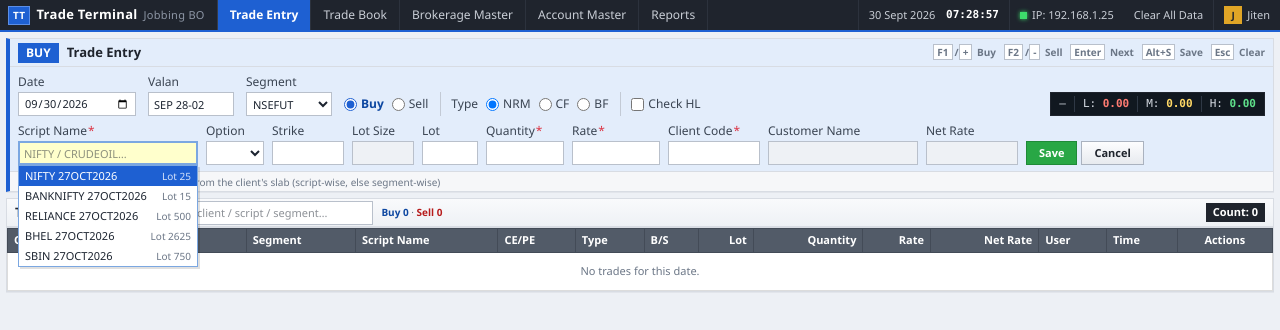
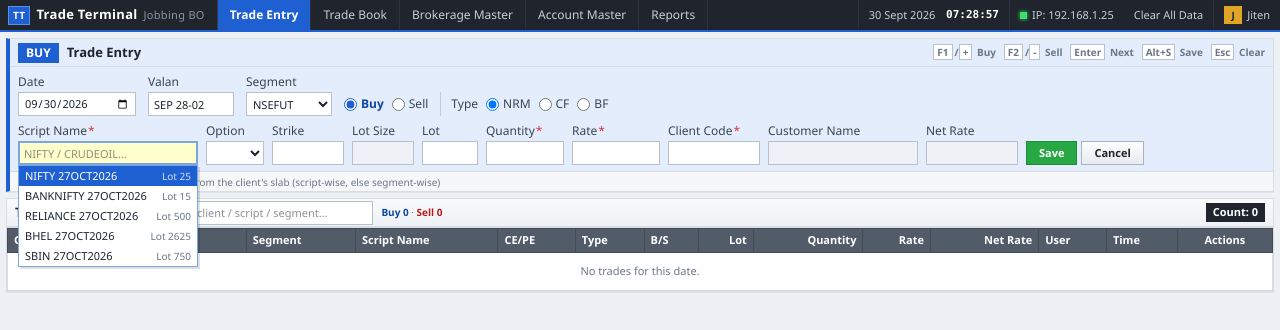
Before and after one commit to Ishant3300/Trade-terminal, a Next.js app: page / in a window 1280 px wide. Shown: the top 330 px of the page. Built offline with nearby package versions, Linux system fonts and the light colour scheme.

Commit message:
Remove simulated live price feed
Drop the random-walk ticker (L/M/H bar), Check HL validation and rate
auto-fill. Position MTM is now marked to the last traded rate of each
contract.

Co-Authored-By: Claude Opus 5.5 <noreply@anthropic.com>

```diff
--- a/components/terminal/store.ts
+++ b/components/terminal/store.ts
@@ -1,6 +1,6 @@
 "use client";
 
-import { useEffect, useMemo, useReducer, useState } from "react";
+import { useEffect, useMemo, useReducer } from "react";
 import { computeTradeCalcs } from "@/lib/terminal/engine";
 import { createEmptyData, INSTRUMENTS } from "@/lib/terminal/seed";
 import type { Account, Slab, TerminalData, Trade } from "@/lib/terminal/types";
@@ -85,35 +85,3 @@ export function useTerminalStore() {
   const calcs = useMemo(() => computeTradeCalcs(data.trades, data.slabs, INSTRUMENTS), [data.trades, data.slabs]);
   return { data, dispatch, calcs };
 }
-
-export interface Tick {
-  ltp: number;
-  low: number;
-  high: number;
-}
-
-export const tickKey = (segment: string, name: string) => `${segment}|${name}`;
-
-/** Mock market feed: a small random walk on every instrument. */
-export function useTicker(intervalMs = 1500) {
-  const [ticks, setTicks] = useState<Record<string, Tick>>(() =>
-    Object.fromEntries(INSTRUMENTS.map((i) => [tickKey(i.segment, i.name), { ltp: i.ltp, low: i.low, high: i.high }]))
-  );
-  useEffect(() => {
-    const timer = setInterval(() => {
-      setTicks((prev) => {
-        const next: Record<string, Tick> = {};
-        for (const i of INSTRUMENTS) {
-          const k = tickKey(i.segment, i.name);
-          const p = prev[k];
-          const step = i.ltp * 0.0004 * (Math.random() * 2 - 1);
-          const ltp = +Math.min(Math.max(p.ltp + step, i.ltp * 0.97), i.ltp * 1.03).toFixed(2);
-          next[k] = { ltp, low: Math.min(p.low, ltp), high: Math.max(p.high, ltp) };
-        }
-        return next;
-      });
-    }, intervalMs);
-    return () => clearInterval(timer);
-  }, [intervalMs]);
-  return ticks;
-}
--- a/components/terminal/terminal-app.tsx
+++ b/components/terminal/terminal-app.tsx
@@ -5,7 +5,7 @@ import { TERMINAL_IP, TERMINAL_USER } from "@/lib/terminal/seed";
 import { AccountMaster } from "./account-master";
 import { BrokerageMaster } from "./brokerage-master";
 import { Reports } from "./reports";
-import { useTerminalStore, useTicker } from "./store";
+import { useTerminalStore } from "./store";
 import { TradeBook } from "./trade-book";
 import { TradeEntry } from "./trade-entry";
 import "./terminal.css";
@@ -33,7 +33,6 @@ function Clock() {
 export default function TerminalApp() {
   const [tab, setTab] = useState<TabId>("entry");
   const { data, dispatch, calcs } = useTerminalStore();
-  const ticks = useTicker();
 
   return (
     <div className="tt">
@@ -57,11 +56,11 @@ export default function TerminalApp() {
         </div>
       </nav>
 
-      {tab === "entry" && <TradeEntry data={data} dispatch={dispatch} calcs={calcs} ticks={ticks} />}
+      {tab === "entry" && <TradeEntry data={data} dispatch={dispatch} calcs={calcs} />}
       {tab === "book" && <TradeBook data={data} calcs={calcs} />}
       {tab === "brokerage" && <BrokerageMaster data={data} dispatch={dispatch} />}
       {tab === "account" && <AccountMaster data={data} dispatch={dispatch} />}
-      {tab === "reports" && <Reports data={data} calcs={calcs} ticks={ticks} />}
+      {tab === "reports" && <Reports data={data} calcs={calcs} />}
     </div>
   );
 }
--- a/components/terminal/terminal-loader.tsx
+++ b/components/terminal/terminal-loader.tsx
@@ -2,7 +2,7 @@
 
 import dynamic from "next/dynamic";
 
-// Client-only: state lives in localStorage and the UI is clock/ticker driven.
+// Client-only: state lives in localStorage and the UI is clock driven.
 const TerminalApp = dynamic(() => import("./terminal-app"), {
   ssr: false,
   loading: () => <div style={{ padding: 12, font: "11px Segoe UI, Tahoma, Arial" }}>Loading terminal…</div>,
--- a/components/terminal/terminal.css
+++ b/components/terminal/terminal.css
@@ -287,26 +287,6 @@ textarea.tt-input {
 .tt-entry.sell .tt-side-tag {
   background: #dc3545;
 }
-.tt-ticker {
-  display: inline-flex;
-  align-items: center;
-  height: 24px;
-  border: 1px solid #1f242d;
-  background: #111820;
-  color: #d8dde5;
-  font-family: Consolas, "Lucida Console", monospace;
-  font-size: 11px;
-}
-.tt-ticker span {
-  padding: 0 8px;
-  border-right: 1px solid #2f3845;
-}
-.tt-ticker b {
-  font-weight: 600;
-}
-.tt-ticker .l { color: #ff7b72; }
-.tt-ticker .m { color: #ffd866; }
-.tt-ticker .h { color: #5fe08a; }
 .tt-status {
   font-size: 11px;
   height: 20px;
--- a/components/terminal/trade-entry.tsx
+++ b/components/terminal/trade-entry.tsx
@@ -7,8 +7,7 @@ import {
 } from "@/lib/terminal/engine";
 import { INSTRUMENTS, TERMINAL_IP, TERMINAL_USER } from "@/lib/terminal/seed";
 import { DERIVATIVE_SEGMENTS, SEGMENTS, type OptionType, type Segment, type Side, type TerminalData, type Trade, type TradeType } from "@/lib/terminal/types";
-import type { Action, Tick } from "./store";
-import { tickKey } from "./store";
+import type { Action } from "./store";
 import { Field, Suggest } from "./ui";
 
 interface Form {
@@ -17,7 +16,6 @@ interface Form {
   segment: Segment;
   side: Side;
   tradeType: TradeType;
-  checkHL: boolean;
   script: string;
   option: OptionType;
   strike: string;
@@ -30,19 +28,18 @@ interface Form {
 const today = () => toDateStr(new Date());
 
 const initialForm = (): Form => ({
-  date: today(), valan: valanFor(today()), segment: "NSEFUT", side: "B", tradeType: "NRM", checkHL: false,
+  date: today(), valan: valanFor(today()), segment: "NSEFUT", side: "B", tradeType: "NRM",
   script: "", option: "", strike: "", lot: "", qty: "", rate: "", clientCode: "",
 });
 
 const num = (s: string) => (s.trim() === "" ? NaN : Number(s));
 
 export function TradeEntry({
-  data, dispatch, calcs, ticks,
+  data, dispatch, calcs,
 }: {
   data: TerminalData;
   dispatch: Dispatch<Action>;
   calcs: Map<number, TradeCalc>;
-  ticks: Record<string, Tick>;
 }) {
   const [form, setForm] = useState<Form>(initialForm);
   const [editingId, setEditingId] = useState<number | null>(null);
@@ -67,7 +64,6 @@ export function TradeEntry({
   const inst = findInstrument(INSTRUMENTS, form.segment, form.script);
   const lotSize = inst?.lotSize ?? 0;
   const account = data.accounts.find((a) => a.code === form.clientCode.trim().toUpperCase());
-  const tick = inst ? ticks[tickKey(inst.segment, inst.name)] : undefined;
 
   const set = <K extends keyof Form>(key: K, value: Form[K]) => setForm((f) => ({ ...f, [key]: value }));
 
@@ -75,11 +71,8 @@ export function TradeEntry({
     setForm((f) => {
       const next = { ...f, script };
       const i = findInstrument(INSTRUMENTS, f.segment, script);
-      if (i) {
-        const lot = num(f.lot);
-        if (lot > 0) next.qty = String(lot * i.lotSize);
-        if (!f.rate && f.segment !== "NSEOPT") next.rate = String(ticks[tickKey(i.segment, i.name)]?.ltp ?? i.ltp);
-      }
+      const lot = num(f.lot);
+      if (i && lot > 0) next.qty = String(lot * i.lotSize);
       return next;
     });
 
@@ -141,7 +134,7 @@ export function TradeEntry({
 
   // ---- Actions ---------------------------------------------------------------------
   const resetForm = (keepHeader = true) => {
-    setForm((f) => (keepHeader ? { ...initialForm(), date: f.date, valan: f.valan, segment: f.segment, side: f.side, tradeType: f.tradeType, checkHL: f.checkHL } : initialForm()));
+    setForm((f) => (keepHeader ? { ...initialForm(), date: f.date, valan: f.valan, segment: f.segment, side: f.side, tradeType: f.tradeType } : initialForm()));
     setEditingId(null);
     setTimeout(() => scriptRef.current?.focus(), 0);
   };
@@ -161,8 +154,6 @@ export function TradeEntry({
       return fail(`Quantity must be a multiple of lot size ${inst.lotSize}`, qtyRef.current);
     const rate = num(form.rate);
     if (!(rate > 0)) return fail("Enter rate", rateRef.current);
-    if (form.checkHL && !isOpt && tick && (rate < tick.low || rate > tick.high))
-      return fail(`Rate ${fmt2(rate)} outside day range L ${fmt2(tick.low)} – H ${fmt2(tick.high)}`, rateRef.current);
     if (!account) return fail(`Invalid client code "${form.clientCode}"`, clientRef.current);
     if (!draft) return;
 
@@ -304,15 +295,6 @@ export function TradeEntry({
                 </label>
               ))}
             </div>
-            <label className="tt-check" style={{ height: 24, borderLeft: "1px solid #c3cad5", paddingLeft: 10 }}>
-              <input type="checkbox" checked={form.checkHL} onChange={(e) => set("checkHL", e.target.checked)} /> Check HL
-            </label>
-            <div className="tt-ticker" style={{ marginLeft: "auto" }} title={inst ? `${inst.name} (${inst.segment})` : "Select a script"}>
-              <span>{inst ? inst.symbol : "—"}</span>
-              <span>L: <b className="l">{fmt2(tick?.low ?? 0)}</b></span>
-              <span>M: <b className="m">{fmt2(tick?.ltp ?? 0)}</b></span>
-              <span style={{ borderRight: 0 }}>H: <b className="h">{fmt2(tick?.high ?? 0)}</b></span>
-            </div>
           </div>
 
           {/* Entry row */}
--- a/lib/terminal/engine.ts
+++ b/lib/terminal/engine.ts
@@ -231,34 +231,18 @@ export interface Position {
   avgBuy: number; // net-rate average
   avgSell: number;
   netQty: number;
-  ltp: number;
+  lastRate: number; // last traded rate in this contract
   realized: number; // on net rates (brokerage included)
-  mtm: number; // unrealized on open qty vs LTP, net rates
+  mtm: number; // unrealized on open qty vs last rate, net rates
   grossRealized: number; // on trade rates
   grossMtm: number;
   brokerage: number;
 }
 
-/**
- * Last price per contract: instrument LTP for futures / equity, last traded
- * price for options (no option chain feed in this terminal).
- */
-export function lastPrice(t: Trade, instruments: Instrument[], ticks: Record<string, number>, lastTraded: Map<string, number>) {
-  if (!t.option) {
-    const inst = findInstrument(instruments, t.segment, t.script);
-    if (inst) return ticks[`${inst.segment}|${inst.name}`] ?? inst.ltp;
-  }
-  return lastTraded.get(instrumentKey(t)) ?? t.rate;
-}
-
-export function computePositions(
-  trades: Trade[],
-  calcs: Map<number, TradeCalc>,
-  instruments: Instrument[],
-  ticks: Record<string, number>
-): Position[] {
+/** MTM is marked to the last rate traded in each contract (no market data feed). */
+export function computePositions(trades: Trade[], calcs: Map<number, TradeCalc>): Position[] {
   const lastTraded = new Map<string, number>();
-  for (const t of [...trades].sort((a, b) => a.addTime.localeCompare(b.addTime))) {
+  for (const t of [...trades].sort((a, b) => a.addTime.localeCompare(b.addTime) || a.id - b.id)) {
     lastTraded.set(instrumentKey(t), t.rate);
   }
 
@@ -284,7 +268,7 @@ export function computePositions(
   const out: Position[] = [];
   for (const [key, p] of map) {
     const t = p.sample;
-    const ltp = lastPrice(t, instruments, ticks, lastTraded);
+    const lastRate = lastTraded.get(instrumentKey(t)) ?? t.rate;
     const avgBuy = p.bq ? p.bn / p.bq : 0;
     const avgSell = p.sq ? p.sn / p.sq : 0;
     const gAvgBuy = p.bq ? p.bg / p.bq : 0;
@@ -292,7 +276,7 @@ export function computePositions(
     const matched = Math.min(p.bq, p.sq);
     const netQty = p.bq - p.sq;
     const unreal = (aBuy: number, aSell: number) =>
-      netQty > 0 ? (ltp - aBuy) * netQty : netQty < 0 ? (aSell - ltp) * -netQty : 0;
+      netQty > 0 ? (lastRate - aBuy) * netQty : netQty < 0 ? (aSell - lastRate) * -netQty : 0;
     out.push({
       key,
       clientCode: t.clientCode,
@@ -303,7 +287,7 @@ export function computePositions(
       avgBuy,
       avgSell,
       netQty,
-      ltp,
+      lastRate,
       realized: (avgSell - avgBuy) * matched,
       mtm: unreal(avgBuy, avgSell),
       grossRealized: (gAvgSell - gAvgBuy) * matched,
--- a/lib/terminal/seed.ts
+++ b/lib/terminal/seed.ts
@@ -3,31 +3,29 @@ import type { Instrument, Segment, TerminalData } from "./types";
 export const TERMINAL_USER = "Jiten";
 export const TERMINAL_IP = "192.168.1.25";
 
-const inst = (name: string, symbol: string, segment: Segment, lotSize: number, ltp: number): Instrument => ({
-  name, symbol, segment, lotSize, ltp,
-  low: +(ltp * 0.988).toFixed(2),
-  high: +(ltp * 1.011).toFixed(2),
+const inst = (name: string, symbol: string, segment: Segment, lotSize: number): Instrument => ({
+  name, symbol, segment, lotSize,
 });
 
 export const INSTRUMENTS: Instrument[] = [
-  inst("NIFTY 27OCT2026", "NIFTY", "NSEFUT", 25, 25480),
-  inst("BANKNIFTY 27OCT2026", "BANKNIFTY", "NSEFUT", 15, 56120),
-  inst("RELIANCE 27OCT2026", "RELIANCE", "NSEFUT", 500, 1452.3),
-  inst("BHEL 27OCT2026", "BHEL", "NSEFUT", 2625, 268.45),
-  inst("SBIN 27OCT2026", "SBIN", "NSEFUT", 750, 862.1),
-  inst("NIFTY 27OCT2026", "NIFTY", "NSEOPT", 25, 25480),
-  inst("BANKNIFTY 27OCT2026", "BANKNIFTY", "NSEOPT", 15, 56120),
-  inst("CRUDEOIL 19OCT2026", "CRUDEOIL", "MCXFUT", 100, 5680),
-  inst("GOLDM 05NOV2026", "GOLDM", "MCXFUT", 10, 118450),
-  inst("SILVERM 30NOV2026", "SILVERM", "MCXFUT", 5, 142300),
-  inst("NATURALGAS 27OCT2026", "NATURALGAS", "MCXFUT", 1250, 268.4),
-  inst("DHANIYA 20OCT2026", "DHANIYA", "NCDEX", 5, 7420),
-  inst("JEERAUNJHA 20OCT2026", "JEERAUNJHA", "NCDEX", 3, 23850),
-  inst("GUARSEED10 20OCT2026", "GUARSEED10", "NCDEX", 5, 5320),
-  inst("RELIANCE", "RELIANCE", "NSEEQ", 1, 1451.8),
-  inst("BHEL", "BHEL", "NSEEQ", 1, 268.2),
-  inst("TATASTEEL", "TATASTEEL", "NSEEQ", 1, 168.35),
-  inst("INFY", "INFY", "NSEEQ", 1, 1512),
+  inst("NIFTY 27OCT2026", "NIFTY", "NSEFUT", 25),
+  inst("BANKNIFTY 27OCT2026", "BANKNIFTY", "NSEFUT", 15),
+  inst("RELIANCE 27OCT2026", "RELIANCE", "NSEFUT", 500),
+  inst("BHEL 27OCT2026", "BHEL", "NSEFUT", 2625),
+  inst("SBIN 27OCT2026", "SBIN", "NSEFUT", 750),
+  inst("NIFTY 27OCT2026", "NIFTY", "NSEOPT", 25),
+  inst("BANKNIFTY 27OCT2026", "BANKNIFTY", "NSEOPT", 15),
+  inst("CRUDEOIL 19OCT2026", "CRUDEOIL", "MCXFUT", 100),
+  inst("GOLDM 05NOV2026", "GOLDM", "MCXFUT", 10),
+  inst("SILVERM 30NOV2026", "SILVERM", "MCXFUT", 5),
+  inst("NATURALGAS 27OCT2026", "NATURALGAS", "MCXFUT", 1250),
+  inst("DHANIYA 20OCT2026", "DHANIYA", "NCDEX", 5),
+  inst("JEERAUNJHA 20OCT2026", "JEERAUNJHA", "NCDEX", 3),
+  inst("GUARSEED10 20OCT2026", "GUARSEED10", "NCDEX", 5),
+  inst("RELIANCE", "RELIANCE", "NSEEQ", 1),
+  inst("BHEL", "BHEL", "NSEEQ", 1),
+  inst("TATASTEEL", "TATASTEEL", "NSEEQ", 1),
+  inst("INFY", "INFY", "NSEEQ", 1),
 ];
 
 /** Starting state: no accounts, slabs or trades. */
--- a/lib/terminal/types.ts
+++ b/lib/terminal/types.ts
@@ -14,9 +14,6 @@ export interface Instrument {
   symbol: string;
   segment: Segment;
   lotSize: number;
-  ltp: number;
-  low: number;
-  high: number;
 }
 
 export interface Trade {
```
Also changed, not shown: components/terminal/reports.tsx (+10 -13 lines).
